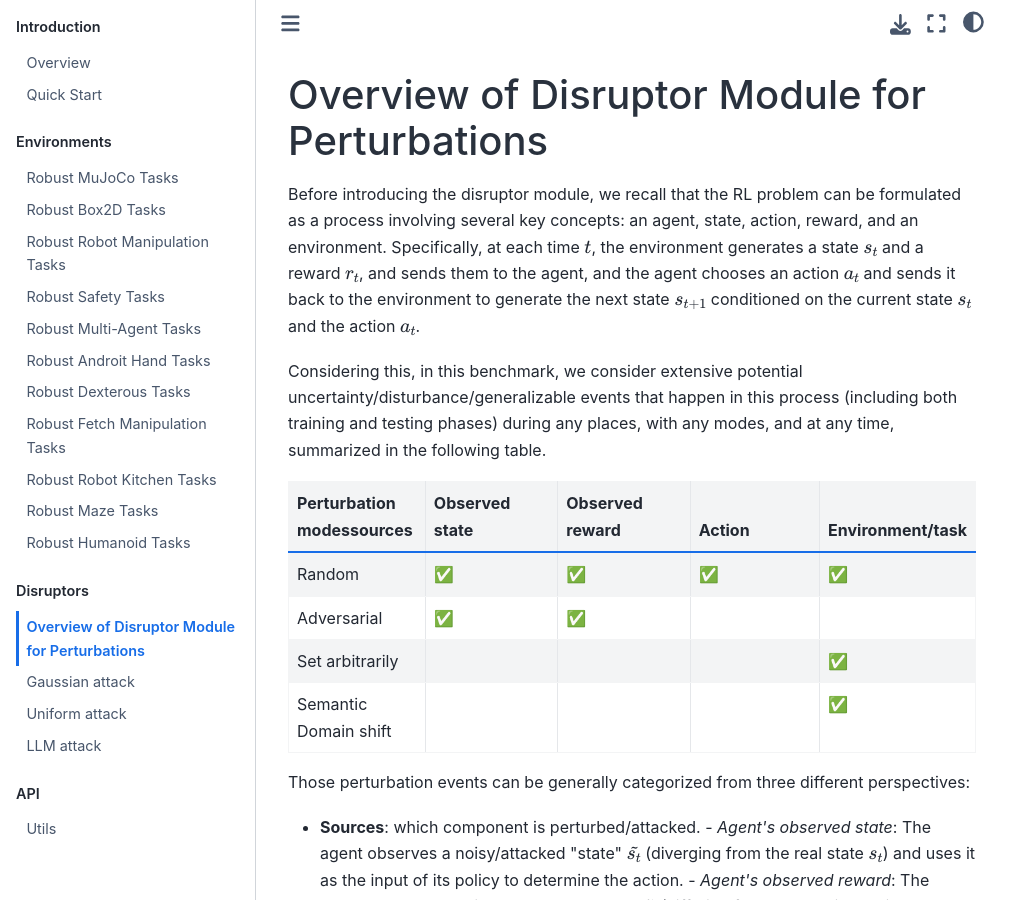
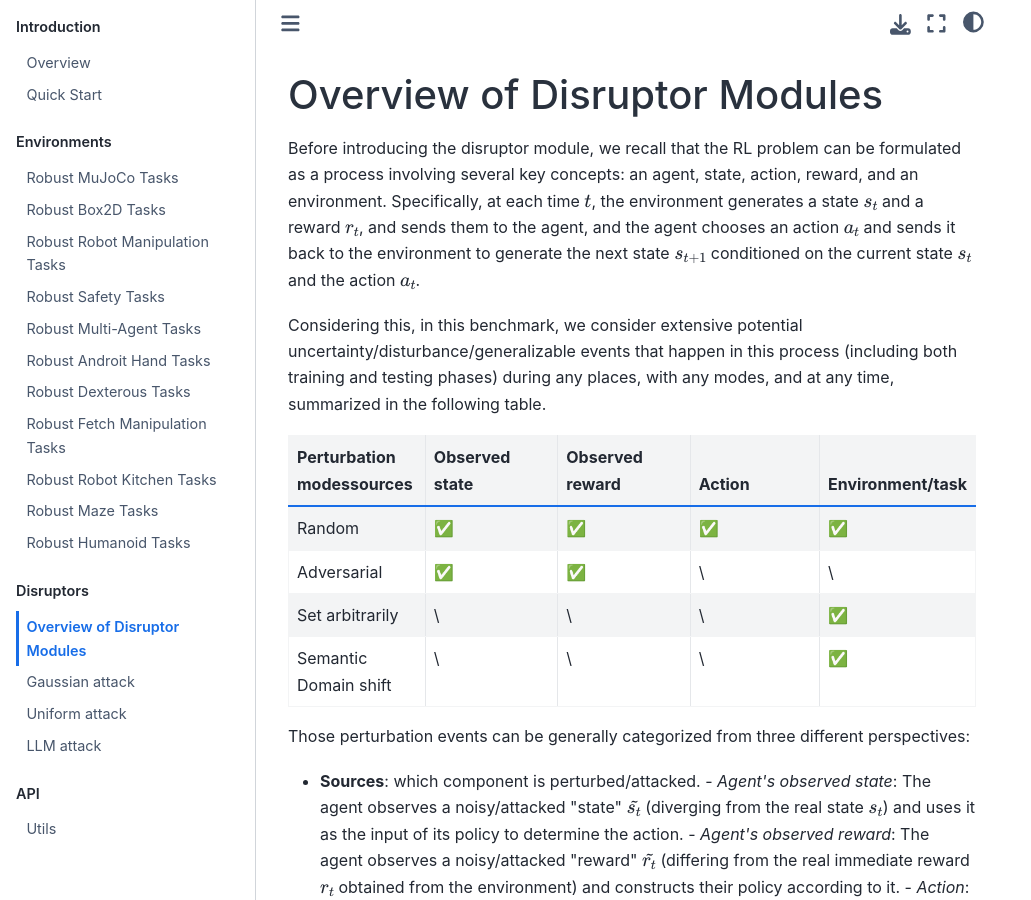
Before and after one commit to SafeRL-Lab/Robust-Gymnasium, a Sphinx documentation site: the page built from docs/disruptors/disruptor_overview.rst, in a window 1280 px wide and 900 px high. Shown: the whole window, without its empty margins (0-1031 px from the left). Built offline with Sphinx 7.4.7 and the Sphinx Book theme 1.1.4, drawn with Linux system fonts in a browser that asks for light colours.

Commit message:
Add files via upload

```diff
--- a/docs/disruptors/disruptor_overview.rst
+++ b/docs/disruptors/disruptor_overview.rst
@@ -3,7 +3,7 @@
    You can adapt this file completely to your liking, but it should at least
    link back this repository and cite this work.
 
-Overview of Disruptor Module for Perturbations
+Overview of Disruptor Modules
 ===============================================
 
 Before introducing the disruptor module, we recall that the RL problem can be formulated as a process involving several key concepts: an agent, state, action, reward, and an environment. Specifically, at each time :math:`t`, the environment generates a state :math:`s_t` and a reward :math:`r_t`, and sends them to the agent, and the agent chooses an action :math:`a_t` and sends it back to the environment to generate the next state :math:`s_{t+1}` conditioned on the current state :math:`s_t` and the action :math:`a_t`.
@@ -27,17 +27,17 @@ Considering this, in this benchmark, we consider extensive potential uncertainty
    * - Adversarial
      - ✅
      - ✅
-     - \
-     - \
+     - \\
+     - \\
    * - Set arbitrarily
-     - \
-     - \
-     - \
+     - \\
+     - \\
+     - \\
      - ✅
    * - Semantic Domain shift
-     - \
-     - \
-     - \
+     - \\
+     - \\
+     - \\
      - ✅
 
 Those perturbation events can be generally categorized from three different perspectives:
@@ -58,7 +58,6 @@ Those perturbation events can be generally categorized from three different pers
 
 
 
-
 `Github <https://github.com/SafeRL-Lab/Robust-Gymnasium>`__
 
 `Contribute to the Docs <https://github.com/PKU-Alignment/safety-gymnasium/blob/main/CONTRIBUTING.md>`__
```
